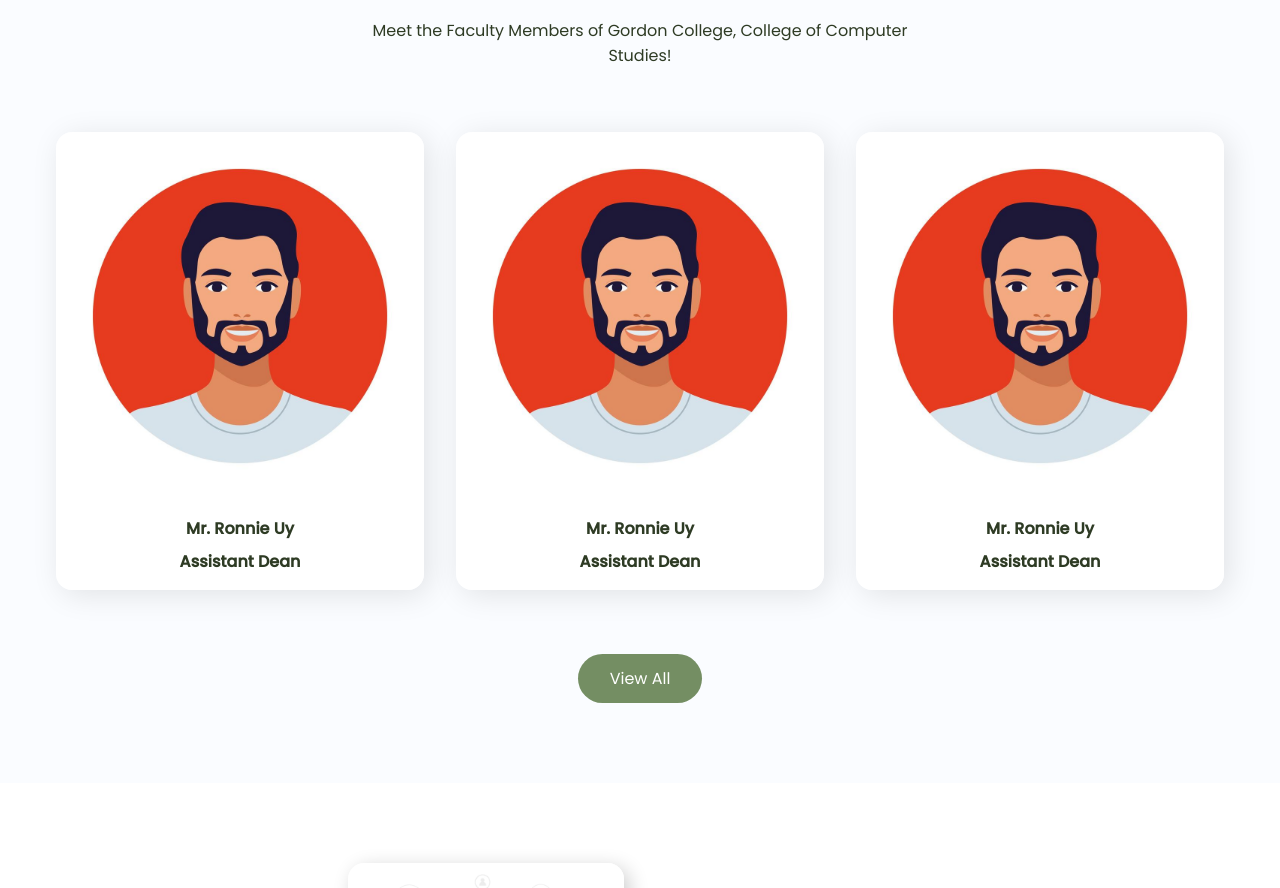
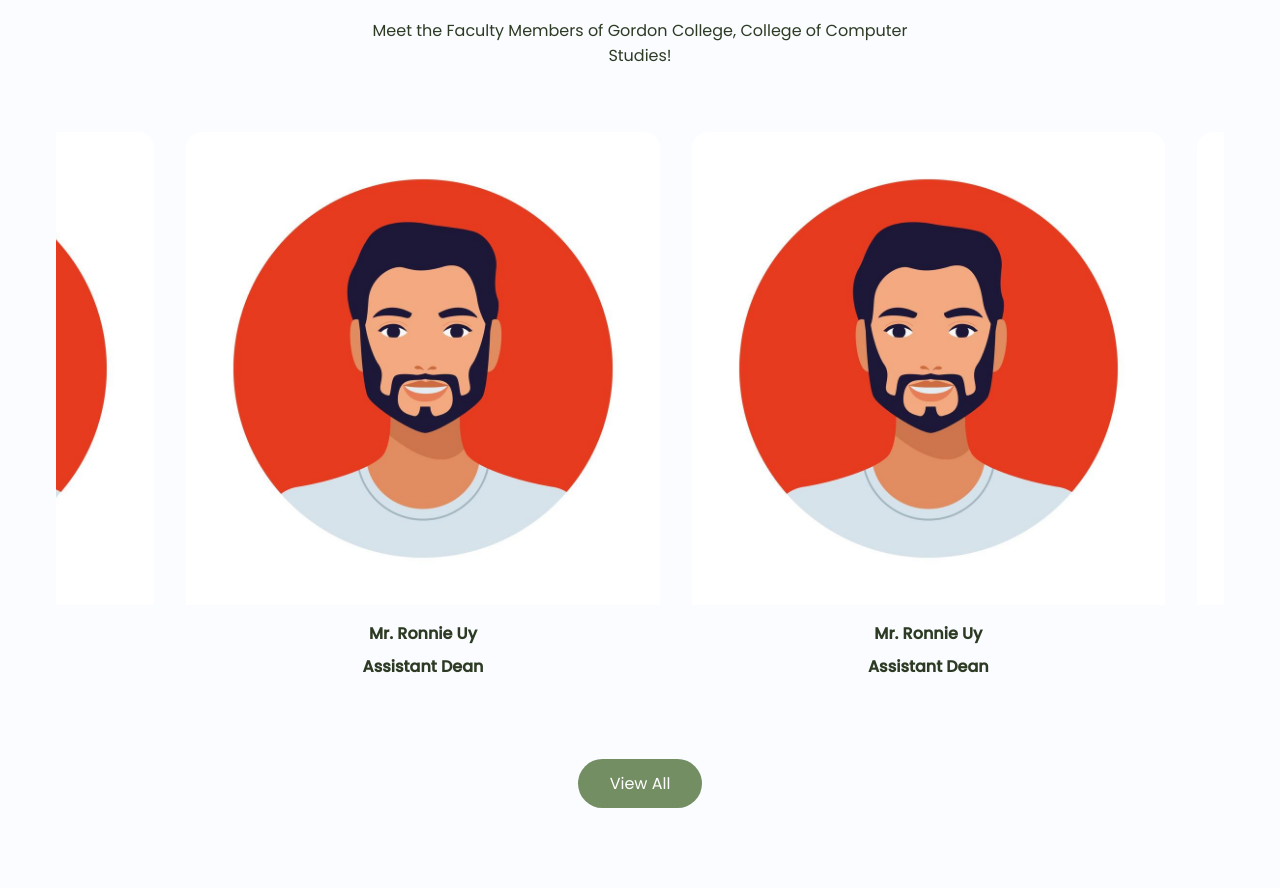
Before and after one commit to youknowmae/myintern-landingpage, an Angular app: page / in a window 1280 px wide. Shown: the part 1507-2395 px from the top of the page. Built offline with nearby package versions, Linux system fonts and the light colour scheme.

Commit message:
animation

```diff
--- a/src/app/app.component.html
+++ b/src/app/app.component.html
@@ -81,26 +81,50 @@
     <p class="section__subtitle">
       Meet the Faculty Members of Gordon College, College of Computer Studies!
     </p>
-    <div class="faculty__grid">
-      <div class="faculty__card">
+    <div class="slider">
+      <div class="slide-track">
+        <div class="faculty__card slide">
           <img src="assets/images/avatar.jpg" alt="faculty" />
           <div class="faculty__details">
             <p>Mr. Ronnie Uy</p>
             <p>Assistant Dean</p>
           </div>
         </div>
-      <div class="faculty__card">
+        <div class="faculty__card slide">
           <img src="assets/images/avatar.jpg" alt="faculty" />
           <div class="faculty__details">
             <p>Mr. Ronnie Uy</p>
             <p>Assistant Dean</p>
           </div>
         </div>
-      <div class="faculty__card">
+        <div class="faculty__card slide">
           <img src="assets/images/avatar.jpg" alt="faculty" />
           <div class="faculty__details">
             <p>Mr. Ronnie Uy</p>
             <p>Assistant Dean</p>
+          </div>
+        </div>
+        <!-- Duplicate slides to create a loop effect -->
+        <div class="faculty__card slide">
+          <img src="assets/images/avatar.jpg" alt="faculty" />
+          <div class="faculty__details">
+            <p>Mr. Ronnie Uy</p>
+            <p>Assistant Dean</p>
+          </div>
+        </div>
+        <div class="faculty__card slide">
+          <img src="assets/images/avatar.jpg" alt="faculty" />
+          <div class="faculty__details">
+            <p>Mr. Ronnie Uy</p>
+            <p>Assistant Dean</p>
+          </div>
+        </div>
+        <div class="faculty__card slide">
+          <img src="assets/images/avatar.jpg" alt="faculty" />
+          <div class="faculty__details">
+            <p>Mr. Ronnie Uy</p>
+            <p>Assistant Dean</p>
+          </div>
         </div>
       </div>
     </div>
--- a/src/app/app.component.scss
+++ b/src/app/app.component.scss
@@ -265,27 +265,53 @@
   margin-left: auto;
 }
 
-.faculty__grid {
-  display: grid;
-  grid-template-columns: repeat(3, 1fr);
-  gap: 2rem;
+/* Slider container */
+.slider {
+  width: 100%;
+  overflow: hidden;
+  position: relative;
   margin: 4rem 0;
 }
 
+.slide-track {
+  display: flex;
+  gap: 2rem;
+  width: calc(250px * 12); /* Double the width to accommodate both sets of slides */
+  animation: scroll 20s linear infinite;
+}
+
+@keyframes scroll {
+  0% {
+    transform: translateX(0);
+  }
+  100% {
+    transform: translateX(calc(-250px * 6)); /* Moves through all 6 slides */
+  }
+}
+
+/* Ensure cards stay within the original layout */
 .faculty__card {
+  min-width: 250px; /* Keep the card size fixed */
   border-radius: 1rem;
   overflow: hidden;
-  box-shadow: 5px 5px 30px rgba(0, 0, 0, 0.1);
+  //box-shadow: 5px 5px 30px rgba(0, 0, 0, 0.1);
+  transition: transform 0.3s ease;
 }
 
+/* Hover effect for the card */
+.faculty__card:hover {
+  transform: scale(1.05);
+}
+
+/* Maintain card details */
 .faculty__details {
   padding: 1rem;
   display: grid;
   gap: 0.5rem;
   font-size: 1rem;
   font-weight: 600;
-  color: #2E3B24;
-  background-color: #fff;
+  color: #2e3b24;
+  background-color: #fafcff;
   cursor: pointer;
   text-align: center;
 }
```
Lines whose indentation alone changed are shown as unchanged.
